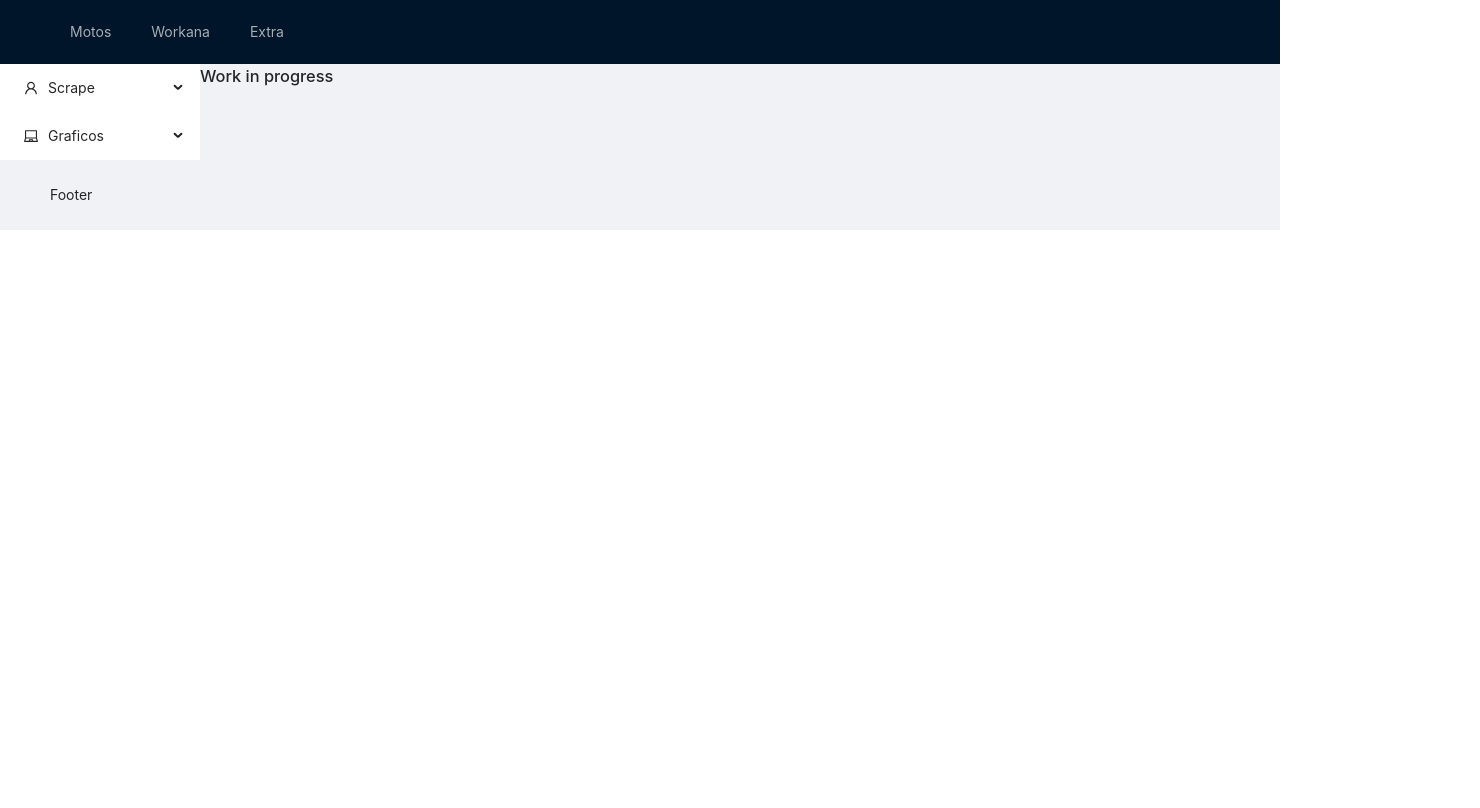
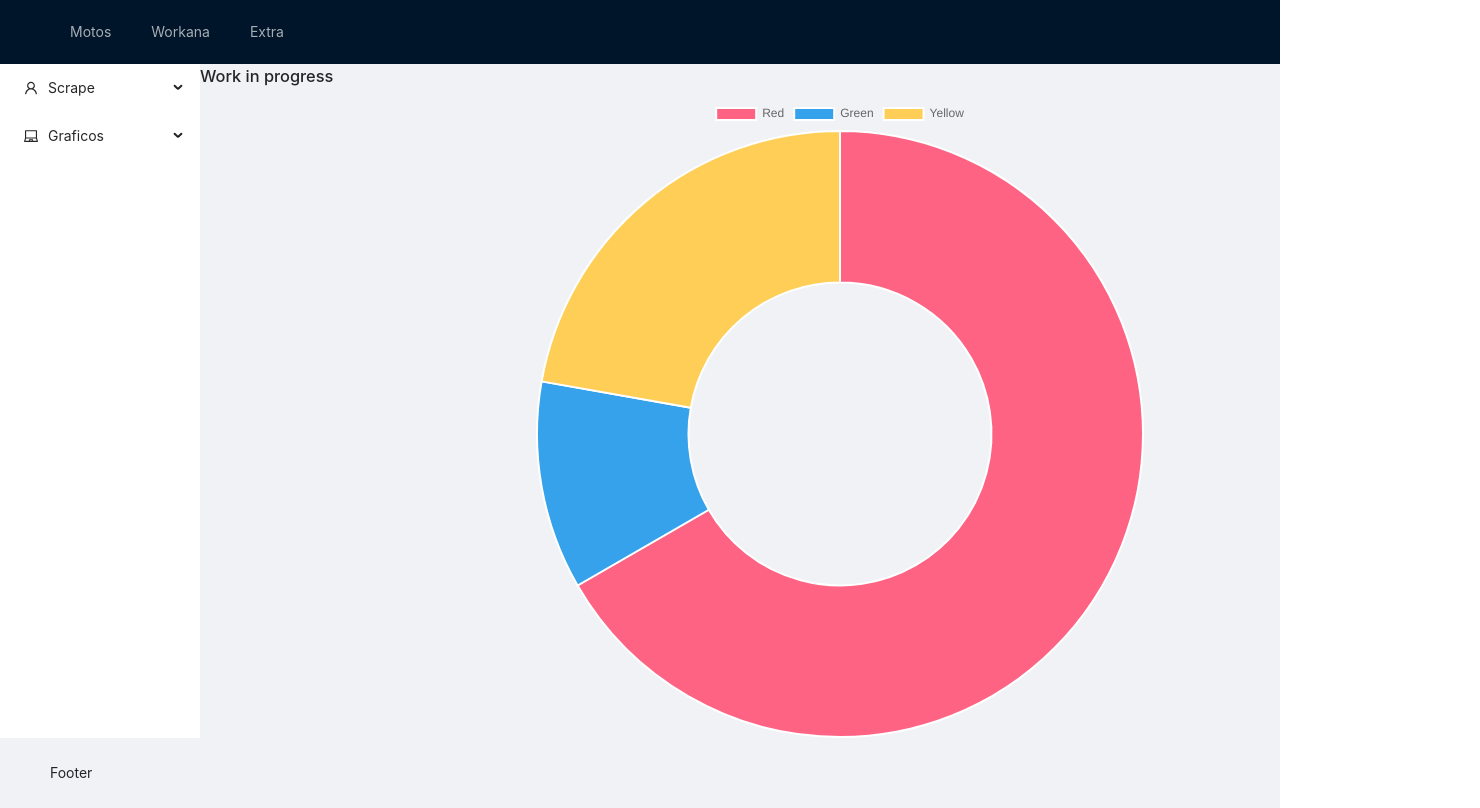
Before and after one commit to KarlHeitmann/megascraper, a React (Create React App) app in the folder client/: page /workana/grafs in a window 1280 px wide. Shown: the whole page, 1480 px wide, since content can reach past the window. Built offline with nearby package versions, Linux system fonts and the light colour scheme.

Commit message:
chart.js and wrapper agregados como dependencias, se ve de ejemplo el doughnut

```diff
--- a/client/src/pages/workana_grafs.jsx
+++ b/client/src/pages/workana_grafs.jsx
@@ -1,8 +1,32 @@
 import React from 'react';
+import { Doughnut } from 'react-chartjs-2';
 
 function WorkanaGrafs(props) {
+  const data = {
+    labels: [
+      'Red',
+      'Green',
+      'Yellow'
+    ],
+    datasets: [{
+      data: [300, 50, 100],
+      backgroundColor: [
+      '#FF6384',
+      '#36A2EB',
+      '#FFCE56'
+      ],
+      hoverBackgroundColor: [
+      '#FF6384',
+      '#36A2EB',
+      '#FFCE56'
+      ]
+    }]
+  };
   return (
-    <h1>Work in progress</h1>
+    <>
+      <h1>Work in progress</h1>
+      <Doughnut data={data}/>
+    </>
   );
 }
 
--- a/package.json
+++ b/package.json
@@ -17,12 +17,14 @@
   "dependencies": {
     "antd": "^4.6.4",
     "body-parser": "^1.19.0",
+    "chart.js": "^2.9.3",
     "cheerio": "^1.0.0-rc.3",
     "cors": "^2.8.5",
     "dotenv": "^8.2.0",
     "express": "^4.17.1",
     "mongoose": "^5.10.6",
     "node-telegram-bot-api": "^0.50.0",
+    "react-chartjs-2": "^2.10.0",
     "request": "^2.88.2",
     "request-promise": "^4.2.6"
   }
```
Also changed, not shown: 1 other file (tests, documents, lock files or other folders).
